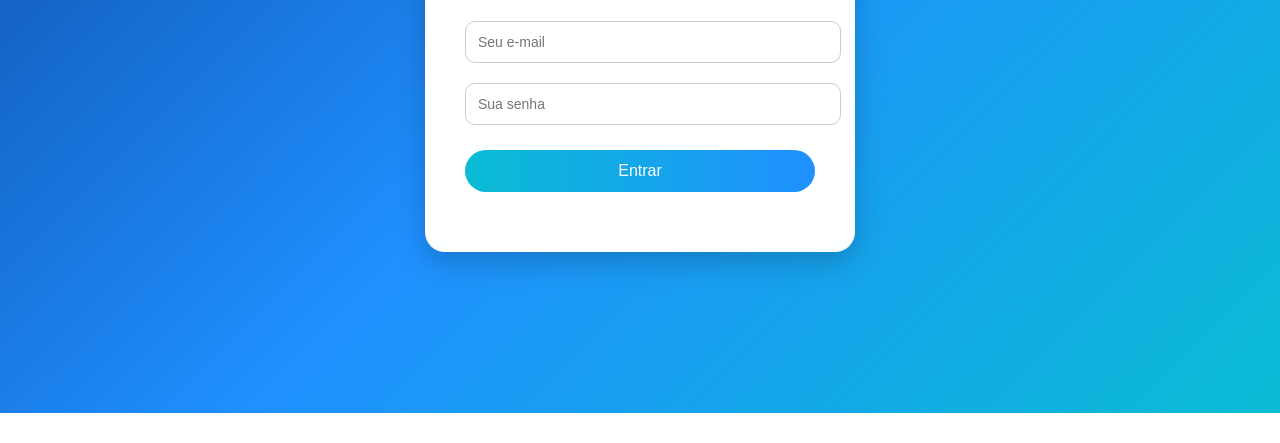
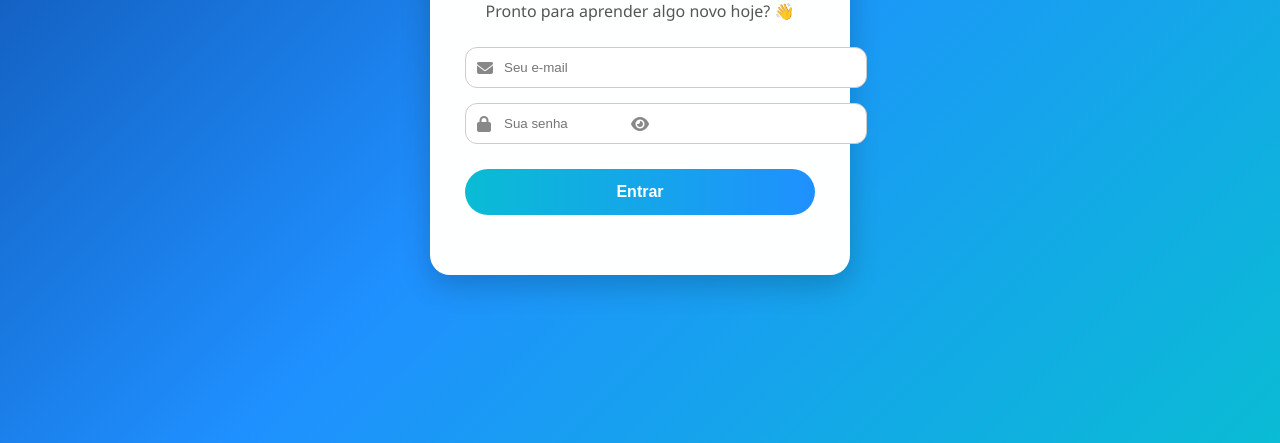
Before and after one commit to catlenfreitas/portal-verispeak, a website: page index.html in a window 1280 px wide. Shown: the part 387-830 px from the top of the page. Before the commit the page ends 800 px from the top, so only its background shows below. Drawn offline with Linux system fonts and the light colour scheme.

Commit message:
atualizacao design

```diff
--- a/index.html
+++ b/index.html
@@ -3,6 +3,9 @@
 <head>
   <meta charset="UTF-8">
   <title>Login - Verispeak</title>
+
+  <!-- Ícones -->
+  <link href="https://cdnjs.cloudflare.com/ajax/libs/font-awesome/6.5.0/css/all.min.css" rel="stylesheet">
 
   <style>
     body {
@@ -12,14 +15,13 @@
       display: flex;
       justify-content: center;
       align-items: center;
-
-      /* FUNDO COM CORES DA ESCOLA */
       background: linear-gradient(135deg, #0e47a1, #1f90ff, #0abcd4);
+      padding: 15px;
     }
 
     .container {
       background: #feffff;
-      padding: 40px;
+      padding: 35px;
       border-radius: 20px;
       width: 350px;
       text-align: center;
@@ -28,57 +30,105 @@
     }
 
     @keyframes fadeIn {
-      from { opacity: 0; transform: translateY(20px); }
+      from { opacity: 0; transform: translateY(25px); }
       to { opacity: 1; transform: translateY(0); }
     }
 
     .logo {
-      width: 80px;
+      width: 110px;
       margin-bottom: 10px;
     }
 
     h2 {
+      color: #0e47a1;
       margin: 10px 0;
-      color: #0e47a1;
     }
 
     p {
       color: #555;
-      margin-bottom: 20px;
+      margin-bottom: 25px;
     }
 
-    input {
+    /* INPUT COM ÍCONE */
+    .input-group {
+      position: relative;
+      margin-bottom: 15px;
+    }
+
+    .input-group i {
+      position: absolute;
+      left: 12px;
+      top: 50%;
+      transform: translateY(-50%);
+      color: #888;
+    }
+
+    .input-group input {
       width: 100%;
-      padding: 12px;
-      margin: 10px 0;
-      border-radius: 10px;
+      padding: 12px 12px 12px 38px;
+      border-radius: 12px;
       border: 1px solid #ccc;
       outline: none;
-      font-size: 14px;
       transition: 0.3s;
     }
 
-    input:focus {
+    .input-group input:focus {
       border-color: #1f90ff;
-      box-shadow: 0 0 5px #91b8e8;
+      box-shadow: 0 0 8px rgba(31,144,255,0.3);
     }
 
+    /* OLHO SENHA */
+    .toggle-password {
+      position: absolute;
+      right: 12px;
+      top: 50%;
+      transform: translateY(-50%);
+      cursor: pointer;
+      color: #888;
+    }
+
+    /* BOTÃO */
     button {
       width: 100%;
-      padding: 12px;
-      margin-top: 15px;
+      padding: 14px;
+      margin-top: 10px;
       border: none;
       border-radius: 30px;
       background: linear-gradient(90deg, #0abcd4, #1f90ff);
       color: white;
       font-size: 16px;
+      font-weight: bold;
       cursor: pointer;
       transition: 0.3s;
+      position: relative;
     }
 
     button:hover {
-      transform: scale(1.03);
-      background: linear-gradient(90deg, #1f90ff, #0e47a1);
+      transform: scale(1.04);
+    }
+
+    /* LOADING */
+    button.loading {
+      pointer-events: none;
+      opacity: 0.7;
+    }
+
+    button.loading::after {
+      content: '';
+      width: 18px;
+      height: 18px;
+      border: 3px solid white;
+      border-top: 3px solid transparent;
+      border-radius: 50%;
+      position: absolute;
+      right: 15px;
+      top: 50%;
+      transform: translateY(-50%);
+      animation: spin 1s linear infinite;
+    }
+
+    @keyframes spin {
+      to { transform: rotate(360deg) translateY(-50%); }
     }
 
     .msg {
@@ -86,32 +136,62 @@
       color: red;
       font-size: 14px;
     }
+
+    /* MOBILE */
+    @media (max-width: 480px) {
+      .container {
+        width: 100%;
+        padding: 25px;
+      }
+
+      .logo {
+        width: 90px;
+      }
+    }
   </style>
 </head>
 <body>
 
   <div class="container">
 
-    <!-- LOGO -->
     <img src="logo.escola.png" class="logo">
 
     <h2>Verispeak</h2>
     <p>Pronto para aprender algo novo hoje? 👋</p>
 
-    <input type="email" id="email" placeholder="Seu e-mail">
-    <input type="password" id="senha" placeholder="Sua senha">
+    <!-- EMAIL -->
+    <div class="input-group">
+      <i class="fa fa-envelope"></i>
+      <input type="email" id="email" placeholder="Seu e-mail">
+    </div>
 
-    <button onclick="login()">Entrar</button>
+    <!-- SENHA -->
+    <div class="input-group">
+      <i class="fa fa-lock"></i>
+      <input type="password" id="senha" placeholder="Sua senha">
+      <i class="fa fa-eye toggle-password" onclick="toggleSenha()"></i>
+    </div>
+
+    <button id="btnLogin" onclick="login()">Entrar</button>
 
     <p class="msg" id="msg"></p>
   </div>
 
   <script>
+    function toggleSenha() {
+      const input = document.getElementById('senha');
+      input.type = input.type === 'password' ? 'text' : 'password';
+    }
+
     async function login() {
+      const btn = document.getElementById('btnLogin');
+      const msg = document.getElementById('msg');
+
       const email = document.getElementById('email').value;
       const senha = document.getElementById('senha').value;
 
-      document.getElementById('msg').innerText = 'Carregando...';
+      msg.innerText = '';
+      btn.classList.add('loading');
 
       try {
         const response = await fetch('https://verispeak-backend.onrender.com/login', {
@@ -125,7 +205,8 @@
         const data = await response.json();
 
         if (!response.ok) {
-          document.getElementById('msg').innerText = data.error;
+          msg.innerText = data.error;
+          btn.classList.remove('loading');
           return;
         }
 
@@ -133,8 +214,10 @@
         window.location.href = 'dashboard.html';
 
       } catch (error) {
-        document.getElementById('msg').innerText = 'Erro ao conectar com servidor';
+        msg.innerText = 'Erro ao conectar com servidor';
       }
+
+      btn.classList.remove('loading');
     }
   </script>
 
```
Also changed, not shown: index.css (added).
